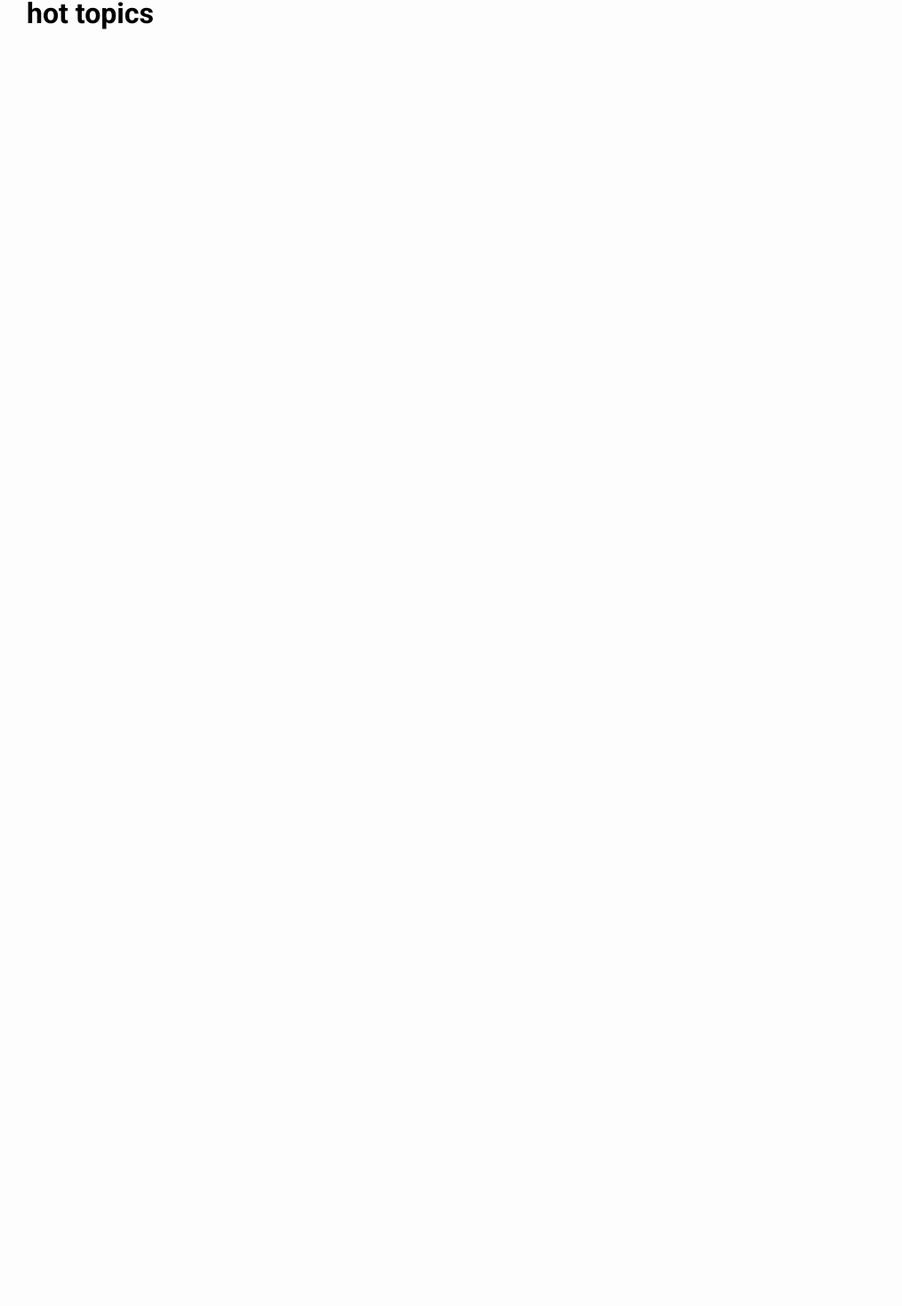
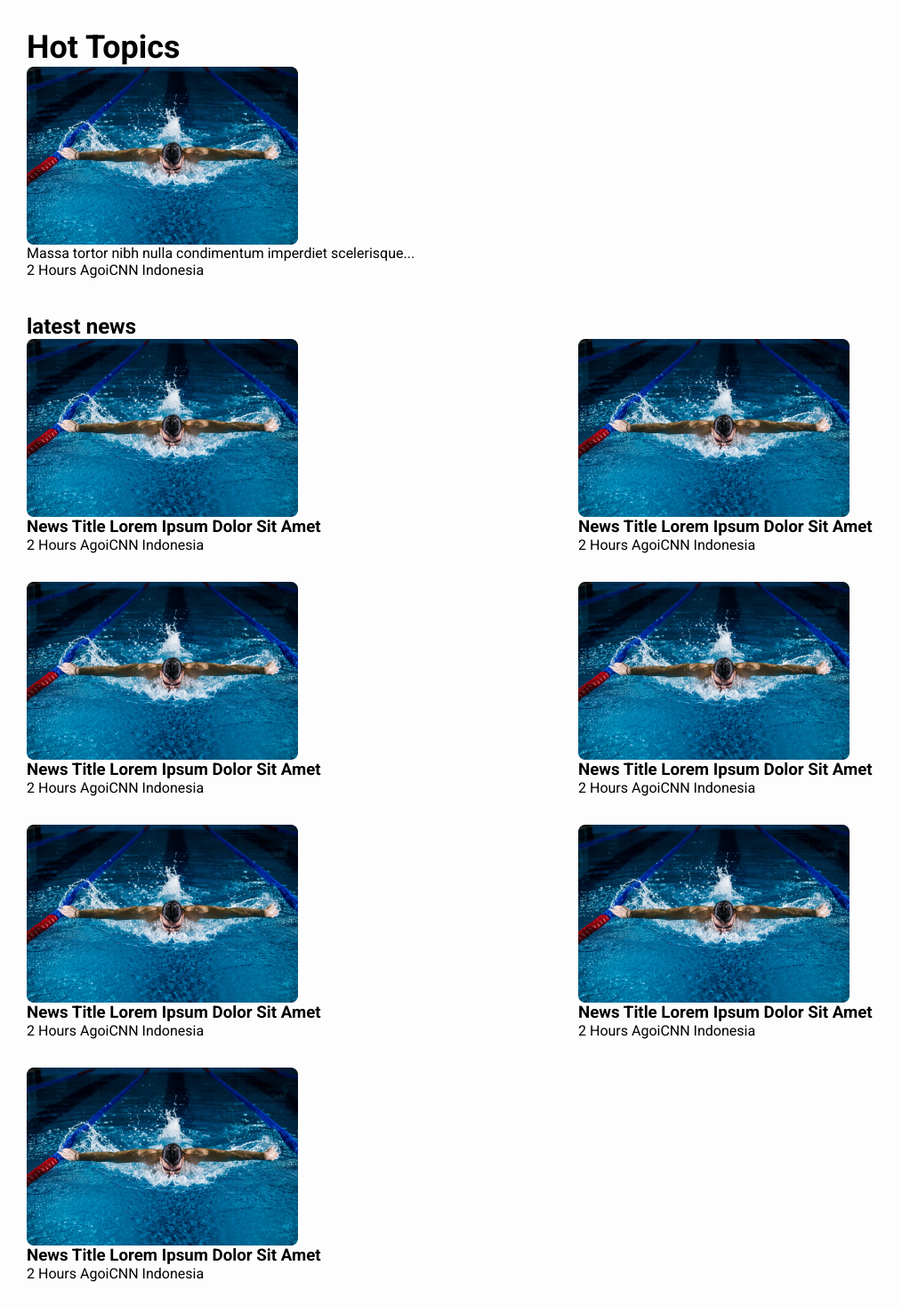
Before and after one commit to barbosadiego/news-app, a Vue app: page / in a window 1280 px wide. Shown: the part 79-1547 px from the top of the page at 89% size, without its empty margins (0-1014 px from the left). Before the commit the page ends 800 px from the top, so only its background shows below. Built offline with nearby package versions, Linux system fonts and the light colour scheme.

Commit message:
update home view/create function sass

```diff
--- a/src/App.vue
+++ b/src/App.vue
@@ -100,6 +100,11 @@ a {
   text-decoration: none;
 }
 
+img{
+  max-width: 100%;
+  display: block;
+}
+
 //search modal animation
 .v-enter-active,
 .v-leave-active {
--- /dev/null
+++ b/src/Functions.scss
@@ -0,0 +1,5 @@
+//function px to rem
+@function rem($value){
+  $remValue: ($value / 16) + rem;
+  @return $remValue;
+}
--- a/src/views/Home.vue
+++ b/src/views/Home.vue
@@ -1,15 +1,107 @@
 <template>
   <div class="home-page">
-    <h1>hot topics</h1>
+
+    <div class="hot-topics">
+      <h1>hot topics</h1>
+      <div class="item">
+        <img src="@/assets/Rectangle 1.jpg" alt="" />
+        <p class="title">
+          Massa tortor nibh nulla condimentum imperdiet scelerisque...
+        </p>
+        <span class="publishedAt">2 Hours Agoi</span>
+        <span class="source">CNN Indonesia</span>
+        <p v-if="!isMobile" class="description">Nisi, sagittis aliquet sit rutrum. Nunc, id vestibulum quam ornare adipiscing. Pellentesque sed turpis nunc gravida pharetra, sit nec vivamus pharetra. Velit, dui, egestas nisi, elementum mattis mauris, magnis. Massa tortor nibh nulla condimentum imperdiet scelerisque... read more</p>
+      </div>
+    </div>
+
+    <div class="latest">
+      <h2>latest news</h2>
+      <div class="items-array">
+        <div class="item">
+          <img src="@/assets/Rectangle 1.jpg" alt="" />
+          <h3 class="title">News Title Lorem Ipsum Dolor Sit Amet</h3>
+          <span class="publishedAt">2 Hours Agoi</span>
+          <span class="source">CNN Indonesia</span>
+        </div>
+        <div class="item">
+          <img src="@/assets/Rectangle 1.jpg" alt="" />
+          <h3 class="title">News Title Lorem Ipsum Dolor Sit Amet</h3>
+          <span class="publishedAt">2 Hours Agoi</span>
+          <span class="source">CNN Indonesia</span>
+        </div>
+        <div class="item">
+          <img src="@/assets/Rectangle 1.jpg" alt="" />
+          <h3 class="title">News Title Lorem Ipsum Dolor Sit Amet</h3>
+          <span class="publishedAt">2 Hours Agoi</span>
+          <span class="source">CNN Indonesia</span>
+        </div>
+        <div class="item">
+          <img src="@/assets/Rectangle 1.jpg" alt="" />
+          <h3 class="title">News Title Lorem Ipsum Dolor Sit Amet</h3>
+          <span class="publishedAt">2 Hours Agoi</span>
+          <span class="source">CNN Indonesia</span>
+        </div>
+        <div class="item">
+          <img src="@/assets/Rectangle 1.jpg" alt="" />
+          <h3 class="title">News Title Lorem Ipsum Dolor Sit Amet</h3>
+          <span class="publishedAt">2 Hours Agoi</span>
+          <span class="source">CNN Indonesia</span>
+        </div>
+        <div class="item">
+          <img src="@/assets/Rectangle 1.jpg" alt="" />
+          <h3 class="title">News Title Lorem Ipsum Dolor Sit Amet</h3>
+          <span class="publishedAt">2 Hours Agoi</span>
+          <span class="source">CNN Indonesia</span>
+        </div>
+        <div class="item">
+          <img src="@/assets/Rectangle 1.jpg" alt="" />
+          <h3 class="title">News Title Lorem Ipsum Dolor Sit Amet</h3>
+          <span class="publishedAt">2 Hours Agoi</span>
+          <span class="source">CNN Indonesia</span>
+        </div>
+      </div>
+    </div>
+
   </div>
 </template>
 
 <script>
 export default {
   name: 'HomePage',
-}
+  data(){
+    return{
+      isMobile: true,
+    }
+  }
+};
 </script>
 
-<style>
+<style lang="scss" scoped>
+@import '@/Functions.scss';
 
+.home-page{
+  display: flex;
+  flex-direction: column;
+
+
+  .hot-topics{
+    margin: 40px 0px;
+
+    h1{
+      text-transform: capitalize;
+      font-size: rem(36);
+      line-height: rem(43);
+    }
+  }
+
+  .latest{
+
+    .items-array{
+      display: grid;
+      grid-template-columns: repeat(2, 1fr);
+      gap: 32px 20px
+    }
+
+  }
+}
 </style>
```
Also changed, not shown: src/assets/Rectangle 1.jpg (added).
